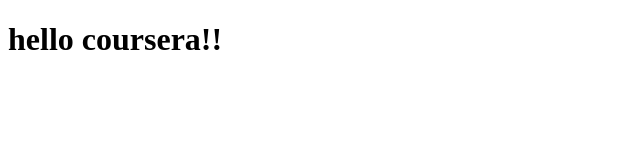
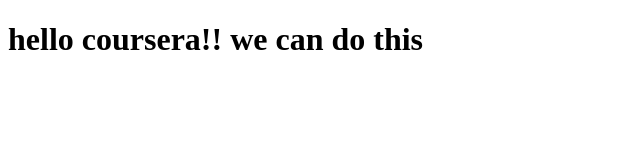
Before and after one commit to olivesLivz/coursera-test, a plain HTML site: page index.html in a window 1280 px wide. Shown: the whole page, without its empty margins (0-640 px from the left). Drawn offline with Linux system fonts and the light colour scheme.

Commit message:
small addition to our page content

```diff
--- a/index.html
+++ b/index.html
@@ -6,6 +6,6 @@
 	<title>Hello Coursera!!</title>
 </head>
 <body>
-<h1> hello coursera!!</h1>
+<h1> hello coursera!! we can do this</h1>
 </body>
 </html>
```
